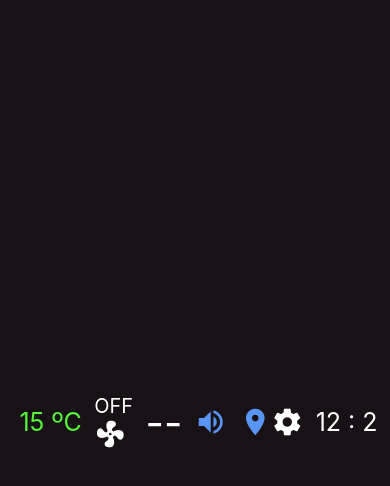
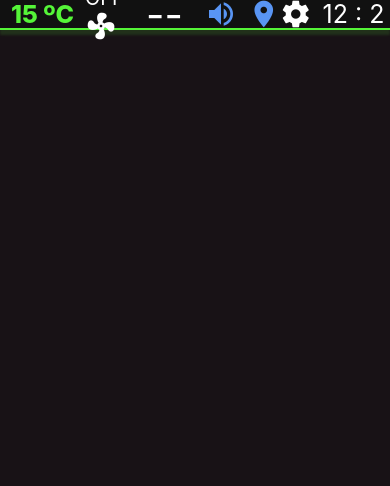
Before and after one commit to Yinnohs/car-ui-josei-josee-danig, a React Native app in the folder car-ui/: screen / in a window 390 px wide. Shown: the top 486 px of the page. Built offline with nearby package versions, Linux system fonts and the light colour scheme.

Commit message:
feat(components): create InfoBar

```diff
--- a/car-ui/App.js
+++ b/car-ui/App.js
@@ -1,26 +1,11 @@
-import { StatusBar } from "expo-status-bar";
-import { useState } from "react";
-import { StyleSheet, Text, View } from "react-native";
-import { Clock, IconButton } from "./src/molecules";
+import { StyleSheet, View } from "react-native";
+import { InfoBar } from "./src/components";
 
 export default function App() {
-  const [isFanOn, setISFanOn] = useState(false)
+
   return (
-    <View style={[styles.flexRow,styles.container]}>
-      <Text style={{color:'#55F538', fontSize:25}} > 15 ºC</Text>
-      <View>
-        <Text style={{color:'#FFF', fontSize:20}}>{isFanOn ? "ON": "OFF"}</Text>
-        <IconButton iconName={"fan"} iconColor={"#FFF"} iconSize={32} />
-      </View>
-
-      <Text style ={{fontSize:40, color: '#FFF'}}>--</Text>
-      <IconButton iconName={"volume-high"} iconColor={"#5995F4"} iconSize={32} />
-      <View style={styles.flexRow}>
-        <IconButton iconName={"map-marker"} iconColor={"#5995F4"} iconSize={32} />
-        <IconButton iconName={"cog"} iconColor={"#FFF"} iconSize={32} />
-      </View>
-      <Clock textColor={"#FFF"} clockSize={25} />
-      <StatusBar style="auto" />
+    <View style={[styles.flexCol ,styles.container]}>
+      <InfoBar/>
     </View>
   );
 }
@@ -29,12 +14,9 @@ const styles = StyleSheet.create({
   container: {
     flex: 1,
     backgroundColor: "#181216",
-    alignItems: "center",
-    justifyContent: "space-evenly",
   },
-  flexRow:{
+  flexCol:{
     display: 'flex',
-    flexDirection:'row',
   },
   text: {
     color: "#FFF",
--- /dev/null
+++ b/car-ui/src/components/InfoBar.jsx
@@ -0,0 +1,75 @@
+import React from "react";
+import { useState } from "react";
+import { PixelRatio, StyleSheet, Text, View } from "react-native";
+import { Clock, IconButton } from "../molecules";
+
+export function InfoBar() {
+  const [isFanOn, setIsFanOn] = useState(false)
+  const [isMuted, setIsMuted] = useState(false);
+
+  const handleFanStatus = () => {
+    setIsFanOn(!isFanOn)
+  }
+
+  const handleMute = () => {
+    setIsMuted(!isMuted);
+  };
+
+  return (
+    <View style={[styles.flexRow, styles.container, styles.shadow]}>
+      <Text style={{ color: "#55F538", fontSize: 25, fontWeight:'800'}}> 15 ºC</Text>
+      <View>
+        <Text style={{ color: "#FFF", fontSize: 20 }}>
+          {isFanOn ? "ON" : "OFF"}
+        </Text>
+        <IconButton iconName={"fan"} iconColor={"#FFF"} iconSize={32} />
+      </View>
+
+      <Text style={{ fontSize: 40, color: "#FFF" }}> -- </Text>
+      <IconButton
+        iconName={"volume-high"}
+        iconColor={"#5995F4"}
+        iconSize={32}
+      />
+      <View style={styles.flexRow}>
+        <IconButton
+          iconName={"map-marker"}
+          iconColor={"#5995F4"}
+          iconSize={32}
+        />
+        <IconButton iconName={"cog"} iconColor={"#FFF"} iconSize={32} />
+      </View>
+      <Clock textColor={"#FFF"} clockSize={25} />
+    </View>
+  );
+}
+const styles = StyleSheet.create({
+  container: {
+    width: "100%",
+    height: PixelRatio.getPixelSizeForLayoutSize(30),
+    backgroundColor: "#111",
+    borderBottomWidth:2.2,
+    borderBottomColor:'#55F538',
+    alignItems: "center",
+    justifyContent: "space-around",
+  },
+  flexRow: {
+    display: "flex",
+    flexDirection: "row",
+  },
+  text: {
+    color: "#FFF",
+  },
+
+  shadow:{
+    shadowColor: "#51C234",
+    shadowOffset: {
+      width: 0,
+      height: 5,
+    },
+    shadowOpacity:  0.17,
+    shadowRadius: 2.2,
+    elevation: 15
+  }
+
+});
--- a/car-ui/src/components/index.js
+++ b/car-ui/src/components/index.js
@@ -0,0 +1 @@
+export {InfoBar} from './InfoBar'
```
Also changed, not shown: car-ui/src/molecules/IconButton.jsx (+11 -6 lines).
